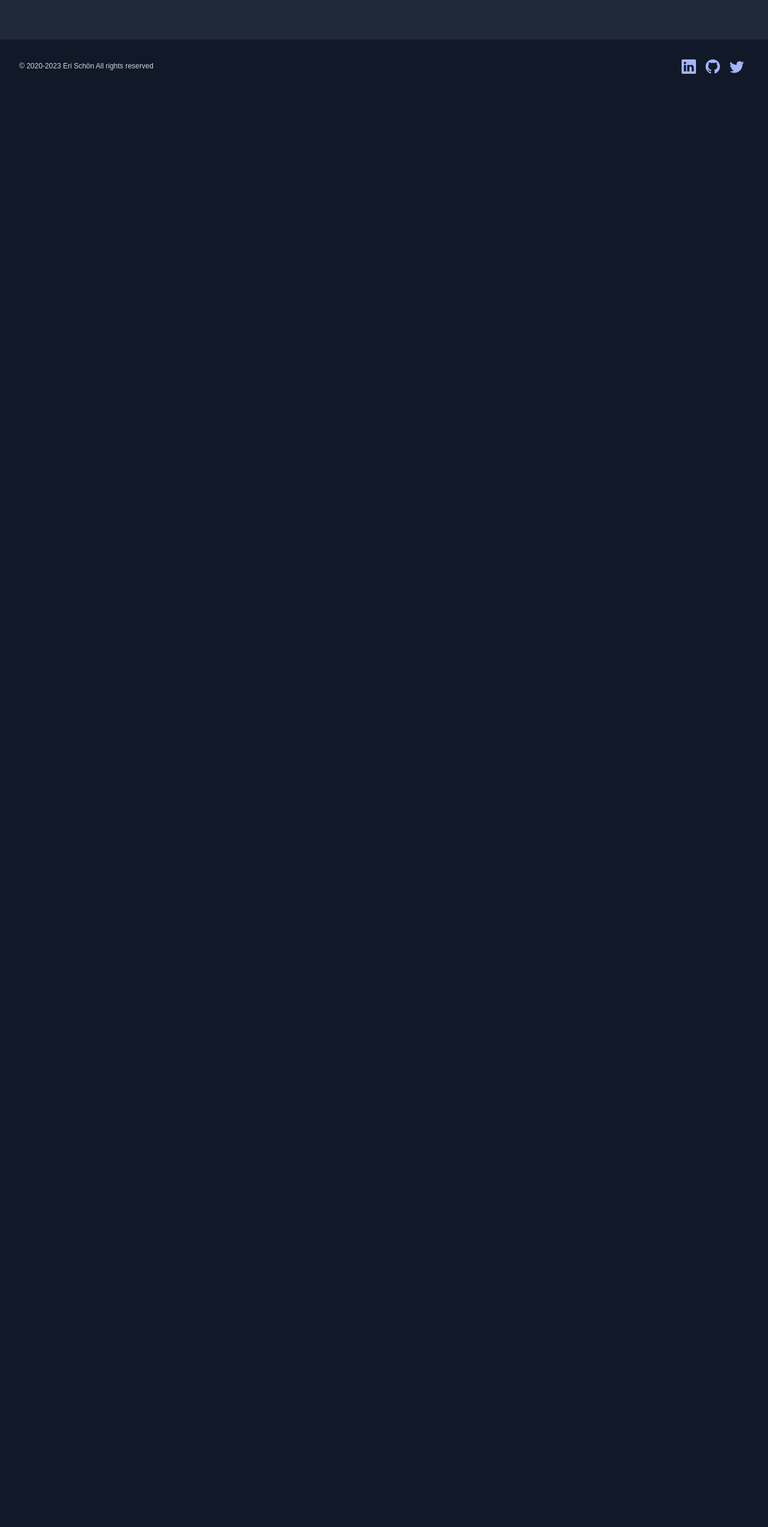
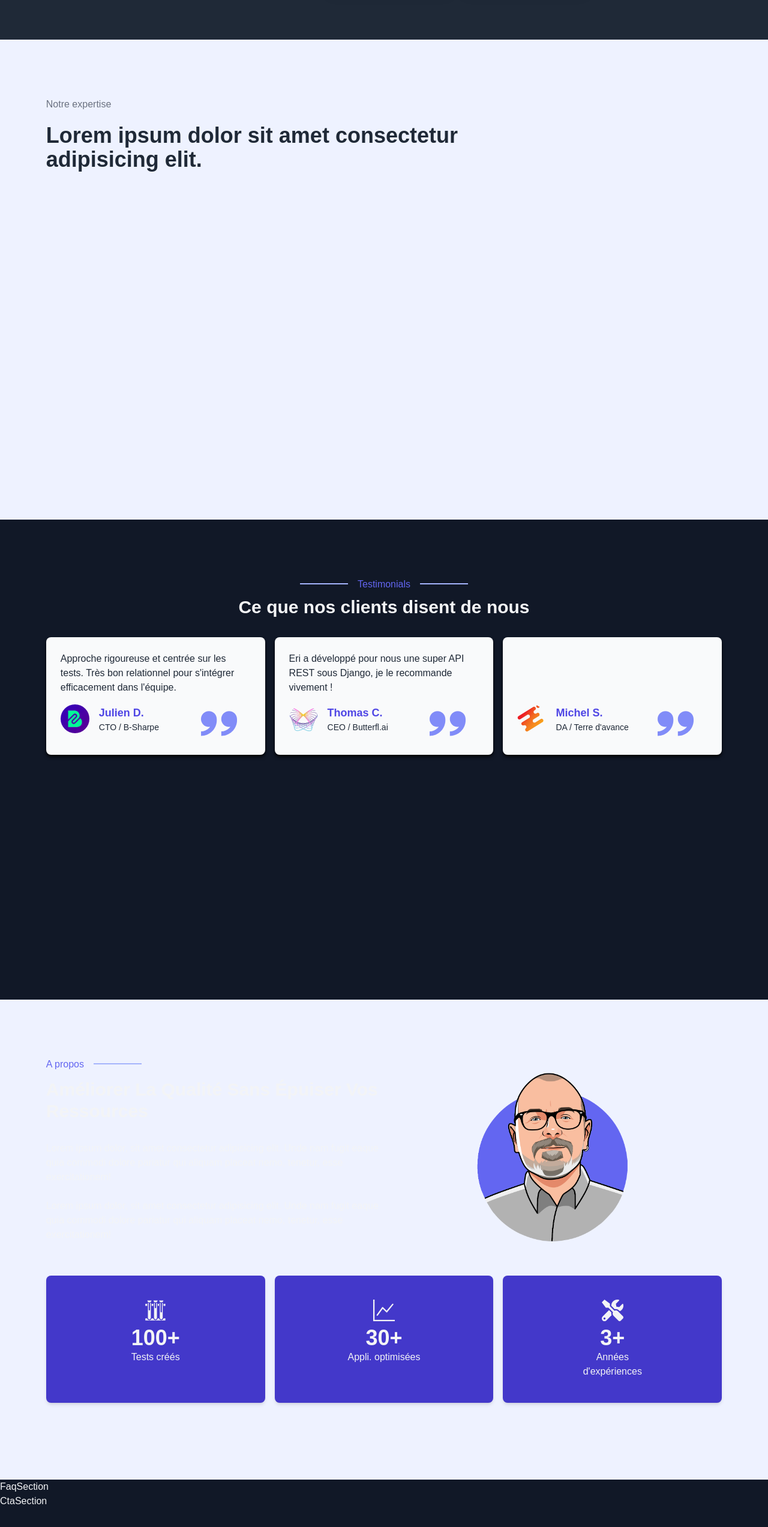
Before and after one commit to erischon/the-dizalch-project, a Next.js app: page / in a window 1280 px wide. Shown: the part 3289-5834 px from the top of the page at 60% size. Before the commit the page ends 3444 px from the top, so only its background shows below. Built offline with nearby package versions, Linux system fonts and the light colour scheme.

Commit message:
added sections

```diff
--- a/src/app/(public)/page.tsx
+++ b/src/app/(public)/page.tsx
@@ -1,11 +1,14 @@
 import { revalidateTime } from "@/data/infos";
 
-import ServicesSection from "@/components/public/sections/ServicesSection";
 import HeroSection from "@/components/public/sections/HeroSection";
-import AboutSection from "@/components/public/sections/AboutSection";
-import TestimonialsSection from "@/components/public/sections/TestimonialsSection";
 import ProblemSection from "@/components/public/sections/ProblemSection";
 import SolutionSection from "@/components/public/sections/SolutionSection";
+import ServicesSection from "@/components/public/sections/ServicesSection";
+import TestimonialsSection from "@/components/public/sections/TestimonialsSection";
+import AboutSection from "@/components/public/sections/AboutSection";
+import FaqSection from "@/components/public/sections/FaqSection";
+import CtaSection from "@/components/public/sections/CtaSection";
+import ExpertiseSection from "@/components/public/sections/ExpertiseSection";
 
 export const revalidate = revalidateTime.projects;
 
@@ -17,10 +20,14 @@ export default function LandingPage() {
   return (
     <div className="">
       <HeroSection />
-
       <ProblemSection />
       <SolutionSection />
       <ServicesSection />
+      <ExpertiseSection />
+      <TestimonialsSection />
+      <AboutSection />
+      <FaqSection />
+      <CtaSection />
     </div>
   );
 }
--- /dev/null
+++ b/src/components/public/sections/CtaSection.tsx
@@ -0,0 +1,3 @@
+export default function CtaSection() {
+  return <div>CtaSection</div>;
+}
--- /dev/null
+++ b/src/components/public/sections/ExpertiseSection.tsx
@@ -0,0 +1,17 @@
+import Section from "@/components/public/Section";
+
+export default function ExpertiseSection() {
+  return (
+    <>
+      <Section id="expertise" background="bg-indigo-50">
+        <div className="flex flex-col md:items-start mb-10 max-w-3xl text-center md:text-left">
+          <p className="text-md text-gray-500 mb-5">Notre expertise</p>
+
+          <h2 className="text-4xl text-gray-800 font-semibold">
+            Lorem ipsum dolor sit amet consectetur adipisicing elit.
+          </h2>
+        </div>
+      </Section>
+    </>
+  );
+}
--- /dev/null
+++ b/src/components/public/sections/FaqSection.tsx
@@ -0,0 +1,3 @@
+export default function FaqSection() {
+  return <div>FaqSection</div>;
+}
```
